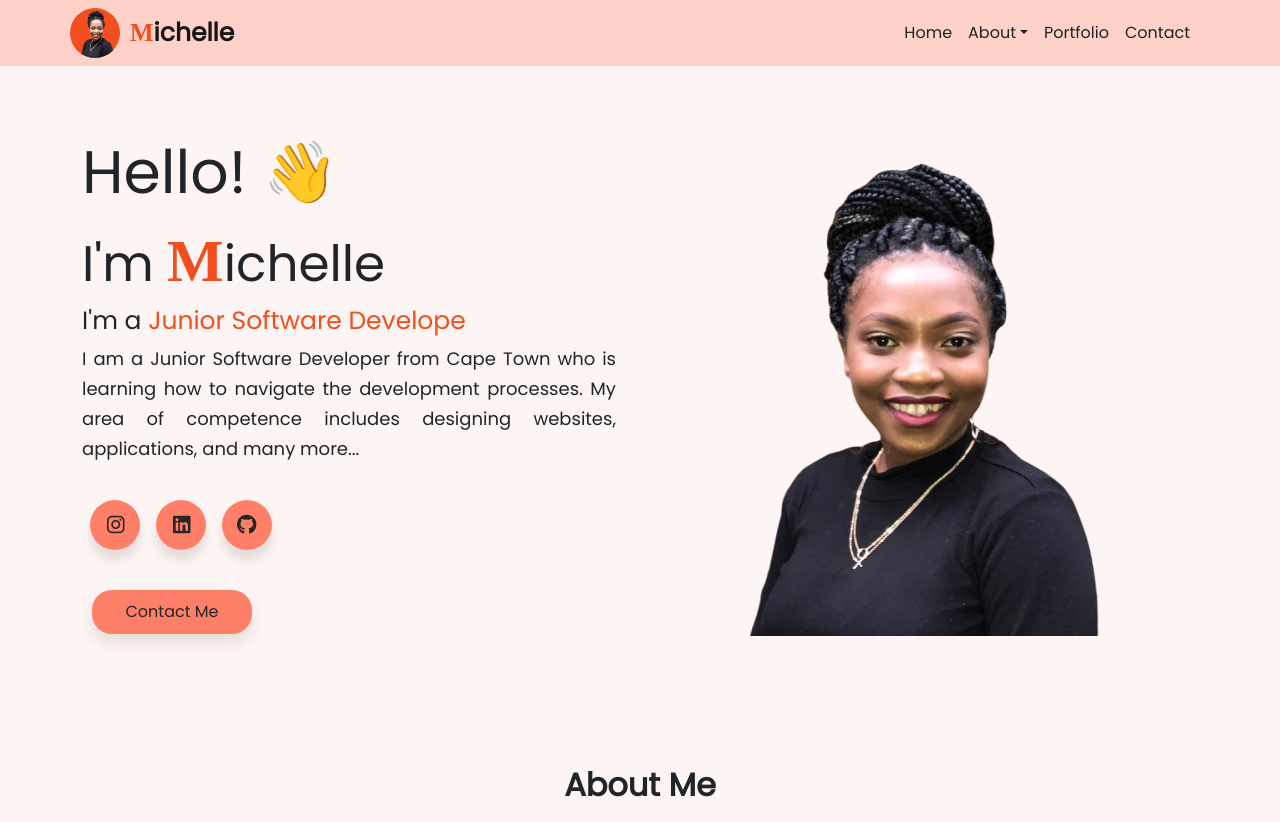
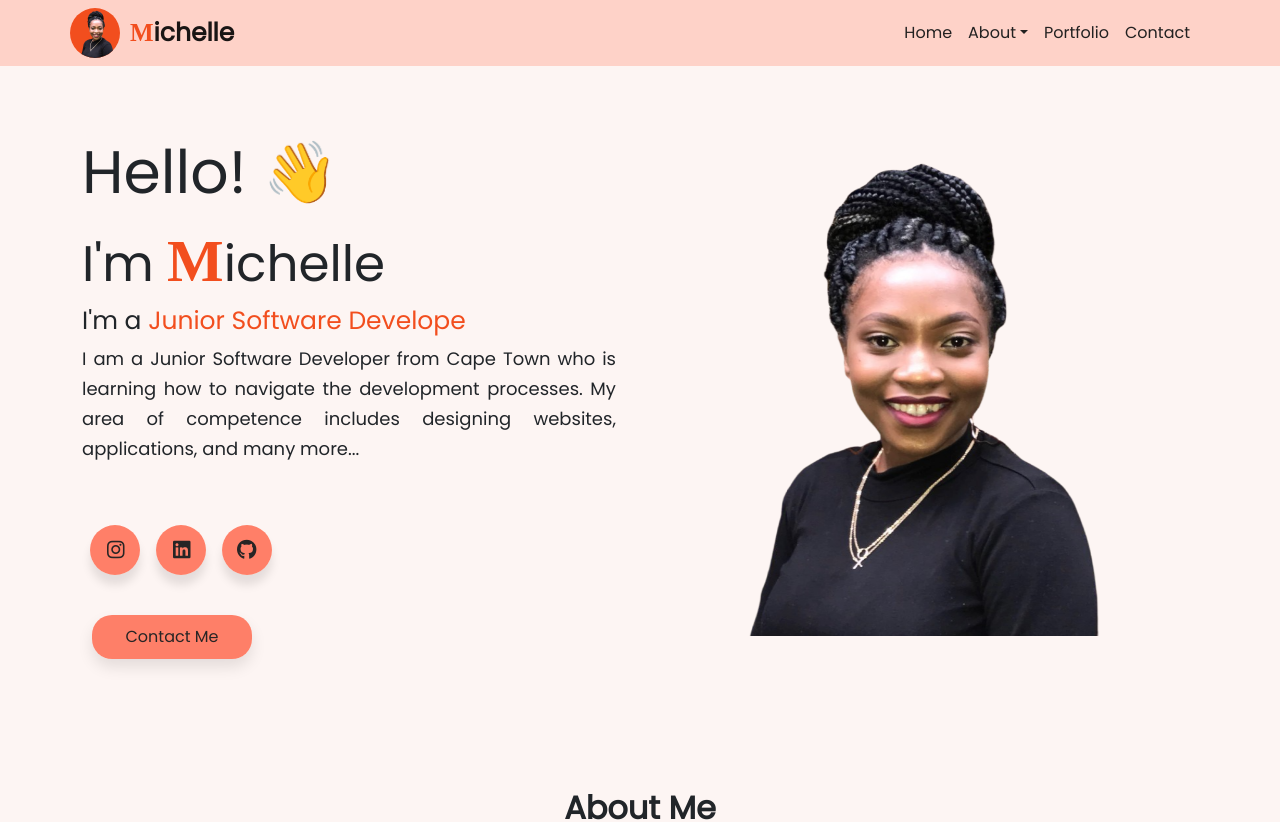
Before and after one commit to MichelleGoba/React_Portfolio, a React (Vite) app in the folder Portfolio/: page / in a window 1280 px wide. Shown: the top 822 px of the page. Built offline with nearby package versions, Linux system fonts and the light colour scheme; a web font is replaced by a local one.

Commit message:
moved the icons in home page

```diff
--- a/Portfolio/src/components/home/home.css
+++ b/Portfolio/src/components/home/home.css
@@ -111,7 +111,7 @@ body {
 /* social icons start */
 
 .social-icons {
-  padding-top: 25 +px;
+  padding-top: 25px;
   display: inline-flex;
 }
 
```
